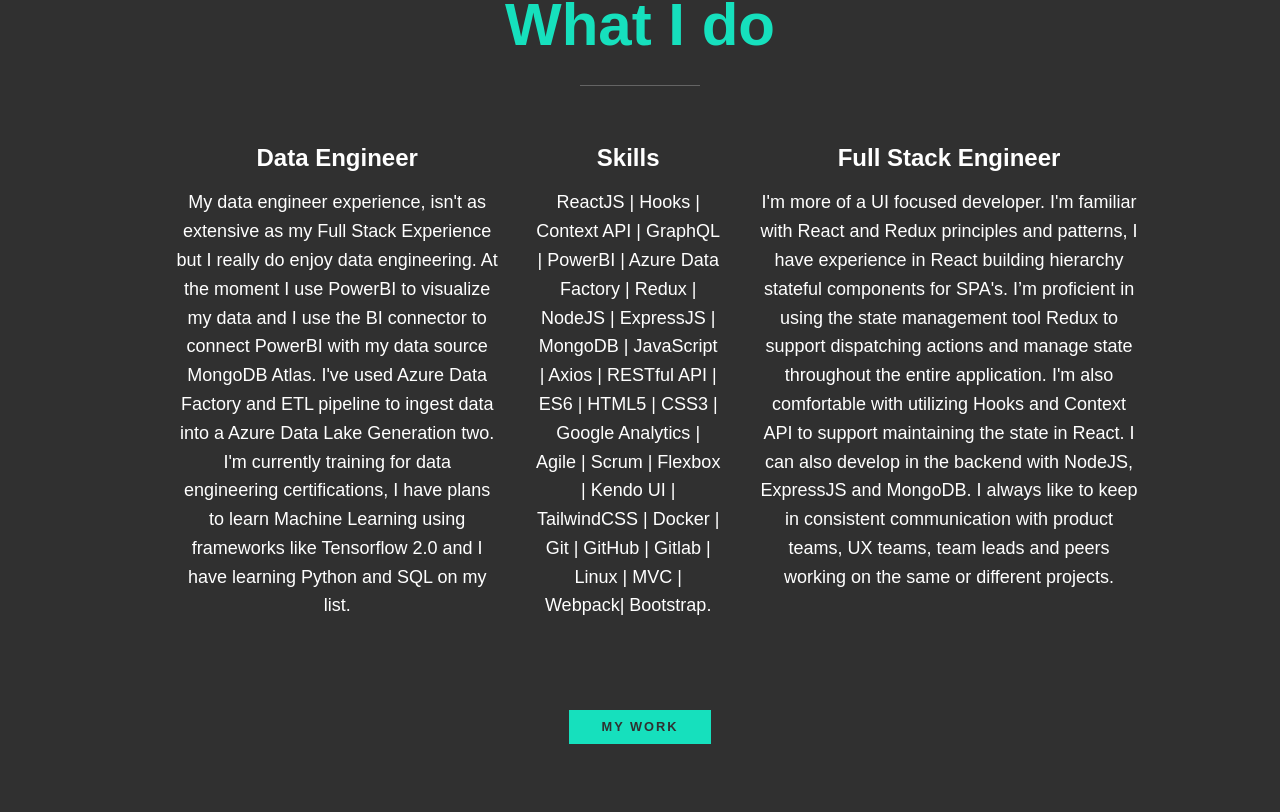
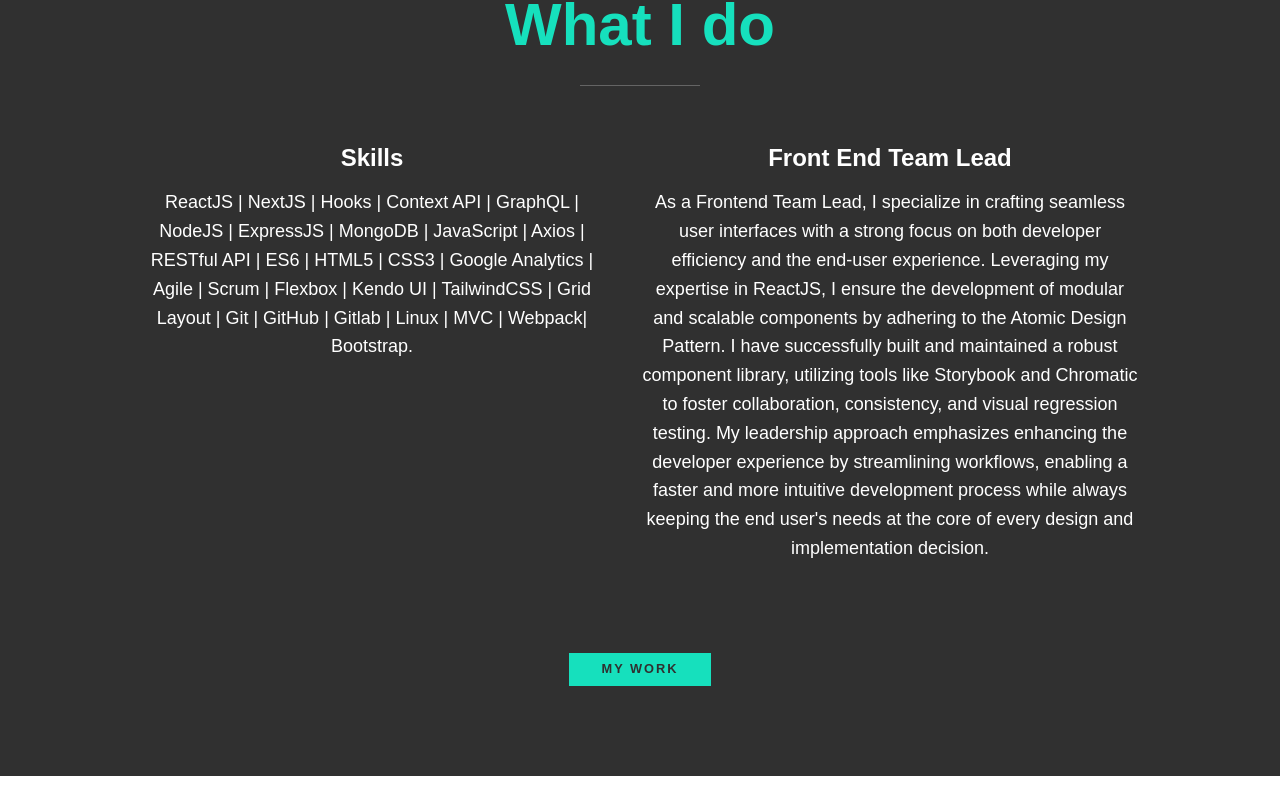
Before and after one commit to Langster2323/Ahkeem-s-site, a React (Create React App) app: page / in a window 1280 px wide. Shown: the part 608-1420 px from the top of the page. Built offline with nearby package versions, Linux system fonts and the light colour scheme.

Commit message:
Added new project. removed data engineer section

```diff
--- a/src/components/home-components/mywork-component.js
+++ b/src/components/home-components/mywork-component.js
@@ -27,10 +27,10 @@ const MyWork = () => {
                 </figure>
 
                 <figure data-aos="zoom-out">
-                    <a href="https://github.com/Langster2323/reacted-auth" className="portfolio__item">
+                    <a href="https://www.spikeitvolleyball.com/" className="portfolio__item">
                         <img src={tianshu} alt="" className="portfolio__img" />
-                        <figcaption className="caption">React Authentication
-                        <br /> <span className="sub__caption">Authenticated user in ReactJS.</span></figcaption>
+                        <figcaption className="caption">Spike It Volleyball
+                        <br /> <span className="sub__caption">Volleyball webapp.</span></figcaption>
 
                     </a>
                 </figure>
--- a/src/components/home-components/service-component.js
+++ b/src/components/home-components/service-component.js
@@ -1,74 +1,76 @@
-import React, {useRef} from 'react';
-import { useIntersection } from 'react-use';
-import { gsap, Power3 } from 'gsap';
+import React, { useRef } from "react";
+import { useIntersection } from "react-use";
+import { gsap, Power3 } from "gsap";
 
 const Services = () => {
-
   let sectionRef = useRef(null);
 
   const intersection = useIntersection(sectionRef, {
     root: null,
     rootMargin: "0px",
-        threshold: 0.7
+    threshold: 0.7,
   });
 
-    const fadeIn = element => {
+  const fadeIn = (element) => {
     gsap.to(element, 3, {
       opacity: 1,
       y: 0,
       ease: Power3.easeOut,
       stagger: {
-                amount: .3
-            }
-        })
-    }
+        amount: 0.3,
+      },
+    });
+  };
 
-    const fadeOut = element => {
+  const fadeOut = (element) => {
     gsap.to(element, 3, {
       opacity: 0,
       y: -20,
-            ease: Power3.easeOut
-        })
-    }
+      ease: Power3.easeOut,
+    });
+  };
 
-    intersection && intersection.intersectionRatio < 0.7 ? fadeOut(".fadeIn") : fadeIn(".fadeIn")
+  intersection && intersection.intersectionRatio < 0.7
+    ? fadeOut(".fadeIn")
+    : fadeIn(".fadeIn");
   return (
     <section className="my-services " id="services">
       <h2 className="section__title section__title--services">What I do</h2>
       <div ref={sectionRef} className="services fadeIn">
-                <div className="service ml">
-                    <h3 className="fadeIn">Data Engineer</h3>
-                    <p className="fadeIn">My data engineer experience, isn't as extensive as my
-                        Full Stack Experience but I really do enjoy data engineering.
-                        At the moment I use PowerBI to visualize my data and I use the
-                        BI connector to connect PowerBI with my data source MongoDB Atlas. I've
-                        used Azure Data Factory and ETL pipeline to ingest data into a Azure
-                        Data Lake Generation two. I'm currently training for data engineering
-                        certifications, I have plans to learn Machine Learning using frameworks
-                        like Tensorflow 2.0 and I have learning Python and SQL on my list.</p>
+        <div className="service">
+          <h3 className="fadeIn">Skills</h3>
+          <p className="fadeIn">
+            ReactJS | NextJS | Hooks | Context API | GraphQL | NodeJS |
+            ExpressJS | MongoDB | JavaScript | Axios | RESTful API | ES6 | HTML5
+            | CSS3 | Google Analytics | Agile | Scrum | Flexbox | Kendo UI |
+            TailwindCSS | Grid Layout | Git | GitHub | Gitlab | Linux | MVC |
+            Webpack| Bootstrap.
+          </p>
         </div>
 
         <div className="service">
-                    <h3 className="fadeIn">Skills</h3>
-                    <p className="fadeIn">ReactJS | Hooks | Context API | GraphQL | PowerBI | Azure Data Factory | Redux | NodeJS | ExpressJS | MongoDB | JavaScript | Axios | RESTful API | ES6 | HTML5 | CSS3 | Google Analytics | Agile | Scrum | Flexbox | Kendo UI | TailwindCSS | Docker | Git | GitHub | Gitlab | Linux | MVC | Webpack| Bootstrap.</p>
-                </div>
-
-                <div className="service">
-                    <h3 className="fadeIn">Full Stack Engineer</h3>
-                    <p className="fadeIn">I'm more of a UI focused developer. I'm familiar with React
-                      and Redux principles and patterns, I have experience in
-                      React building hierarchy stateful components for SPA's. I’m
-                      proficient in using the state management tool Redux to support
-                      dispatching actions and manage state throughout the entire application.
-                      I'm also comfortable with utilizing Hooks and Context API to support maintaining
-                      the state in React. I can also develop in the backend with NodeJS, ExpressJS and
-                      MongoDB. I always like to keep in consistent communication with product teams,
-                      UX teams, team leads and peers working on the same or different projects.</p>
+          <h3 className="fadeIn">Front End Team Lead</h3>
+          <p className="fadeIn">
+            As a Frontend Team Lead, I specialize in crafting seamless user
+            interfaces with a strong focus on both developer efficiency and the
+            end-user experience. Leveraging my expertise in ReactJS, I ensure
+            the development of modular and scalable components by adhering to
+            the Atomic Design Pattern. I have successfully built and maintained
+            a robust component library, utilizing tools like Storybook and
+            Chromatic to foster collaboration, consistency, and visual
+            regression testing. My leadership approach emphasizes enhancing the
+            developer experience by streamlining workflows, enabling a faster
+            and more intuitive development process while always keeping the end
+            user's needs at the core of every design and implementation
+            decision.
+          </p>
         </div>
       </div>
-            <a href="#work" className="btn fadeIn">My Work</a>
+      <a href="#work" className="btn fadeIn">
+        My Work
+      </a>
     </section>
-    )
-}
+  );
+};
 
 export default Services;
```
Lines whose indentation alone changed are shown as unchanged.
